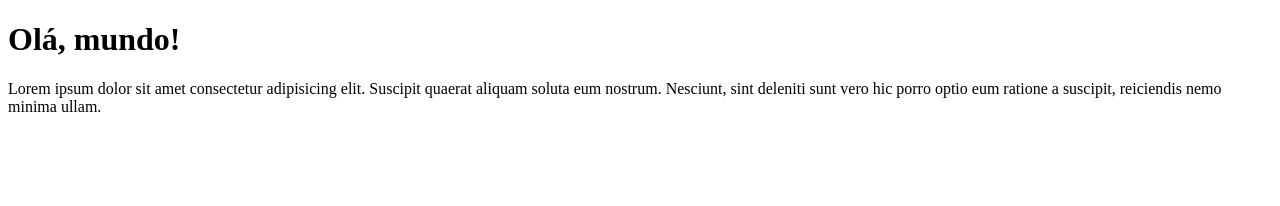
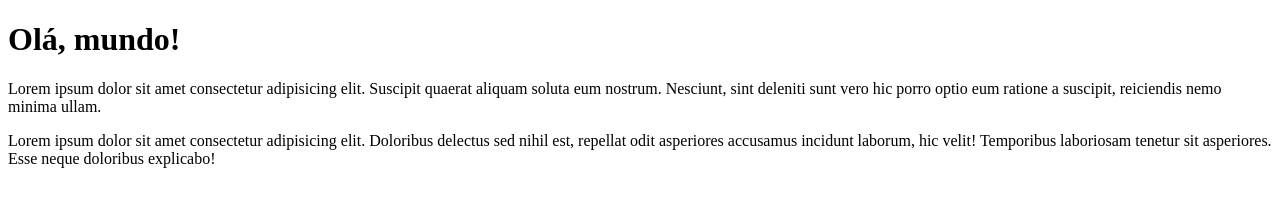
Before and after one commit to filipejuchem/Curso-Plataforma-Proz, a plain HTML site: page Site Exemplo/Index.html in a window 1280 px wide. Drawn offline with Linux system fonts and the light colour scheme.

Commit message:
adicionei um parágrafo

```diff
--- a/Site Exemplo/Index.html
+++ b/Site Exemplo/Index.html
@@ -8,5 +8,6 @@
 <body>
     <h1>Olá, mundo!</h1>
     <p>Lorem ipsum dolor sit amet consectetur adipisicing elit. Suscipit quaerat aliquam soluta eum nostrum. Nesciunt, sint deleniti sunt vero hic porro optio eum ratione a suscipit, reiciendis nemo minima ullam.</p>
+    <p>Lorem ipsum dolor sit amet consectetur adipisicing elit. Doloribus delectus sed nihil est, repellat odit asperiores accusamus incidunt laborum, hic velit! Temporibus laboriosam tenetur sit asperiores. Esse neque doloribus explicabo!</p>
 </body>
 </html>
```
